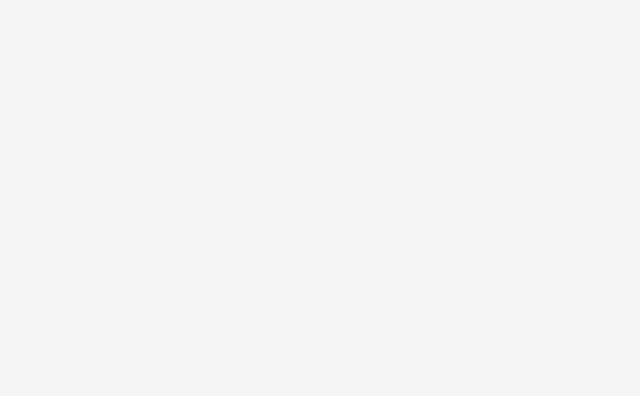
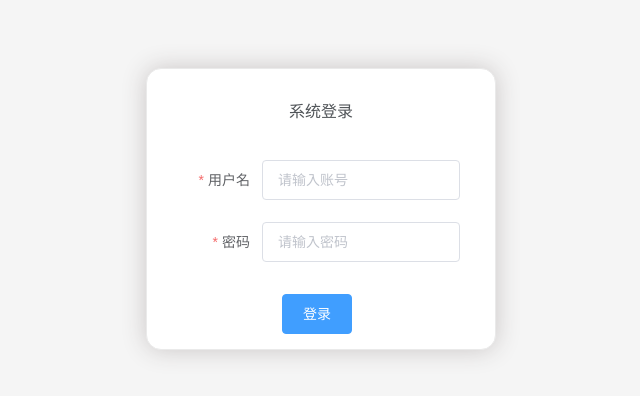
Before and after one commit to KurjaScript/view-manage, a Vue app: page /login in a window 1280 px wide. Shown: the part 112-508 px from the top of the page, without its empty margins (319-959 px from the left). Built offline with nearby package versions, Linux system fonts and the light colour scheme.

Commit message:
登录页面样式

```diff
--- a/router/index.js
+++ b/router/index.js
@@ -34,6 +34,11 @@ const routes = [
             }
         ]
     },
+    {
+        path: '/login',
+        name: 'login',
+        component: () => import('../views/Login/login.vue')
+    }
 ]
 
 const router = new VueRouter({
--- /dev/null
+++ b/views/Login/login.vue
@@ -0,0 +1,100 @@
+<template>
+    <el-form
+        :model="form"
+        status-icon
+        :rules="rules"
+        ref="form"
+        label-width="100px"
+        class="login-container"
+    >
+        <h3 class="login-title">系统登录</h3>
+        <el-form-item
+            label="用户名"
+            label-width="80px"
+            prop="username"
+            class="username"
+        >
+            <el-input
+                type="input"
+                v-model="form.username"
+                autocomplete="auto"
+                placeholder="请输入账号"
+            ></el-input>
+        </el-form-item>
+        <el-form-item
+            label="密码"
+            label-width="80px"
+            prop="password"
+            class="password"
+        >
+            <el-input
+                type="password"
+                v-model="form.password"
+                autocomplete="off"
+                placeholder="请输入密码"
+            ></el-input>
+        </el-form-item>
+        <el-form-item class="login-submit">
+            <el-button type="primary" @click="login" class="login-submit">登录</el-button>
+        </el-form-item>
+    </el-form>
+</template>
+<script>
+export default {
+    name: 'LoGin',
+    data () {
+        return {
+            form: {
+
+            },
+            rules: {
+                username: [
+                    {
+                         required: true,
+                         message: "请输入用户名",
+                         trigger: "blur",
+                    },
+                    {
+                        min: 3,
+                        message: "用户名长度不能小于 3 位",
+                        trigger: "blur",
+                    }
+                ],
+                password: [
+                    {
+                         required: true,
+                         message: "请输入密码",
+                         trigger: "blur",
+                    },
+                ]
+
+            },
+        }
+    },
+    methods: {
+        login() {
+
+        }
+    }
+}
+</script>
+<style lang="less" scoped>
+.login-container {
+    border-radius: 15px;
+    background-clip: padding-box;
+    margin: 180px auto;
+    width: 350px;
+    padding: 35px 35px 15px 35px;
+    background: #fff;
+    border: 1px solid #eaeaea;
+    box-shadow: 0 0 25px #cac6c6;
+}
+.login-title {
+    margin: 0 auto 40px auto;
+    text-align: center;
+    color: #505458;
+}
+.login-submit {
+    margin: 10px auto 0 auto;
+}
+</style>
```
